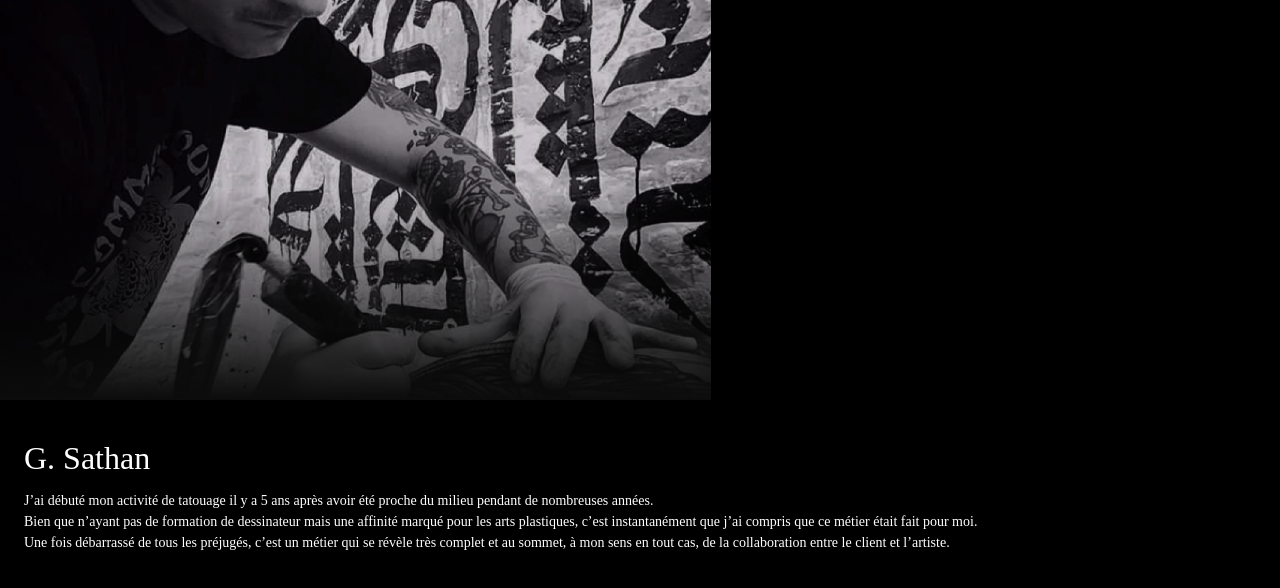
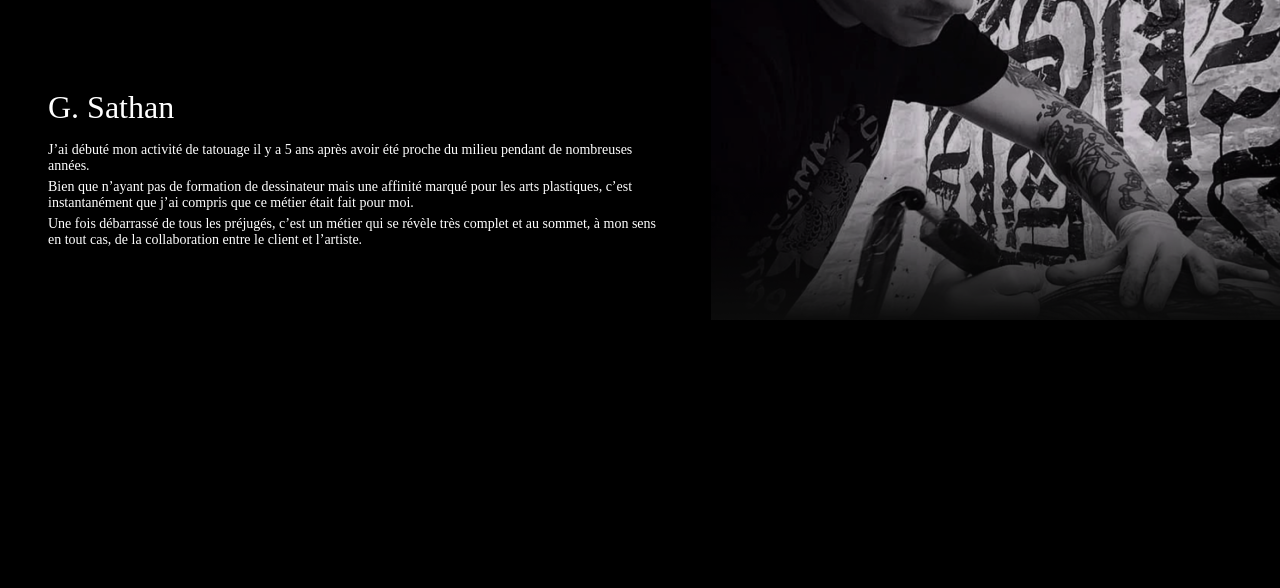
Before and after one commit to Bluegnarl/G-Sathan, a React (Vite) app: page / in a window 1280 px wide. Shown: the top 588 px of the page. Built offline with nearby package versions, Linux system fonts and the light colour scheme; a web font is replaced by a local one.

Commit message:
My Beautiful Header

```diff
--- a/src/App.jsx
+++ b/src/App.jsx
@@ -1,15 +1,28 @@
 import "./default.scss";
+
+import { useRef } from "react";
 
 import NavBar from './assets/components/NavBar/NavBar';
 import Header from './assets/components/Header/Header';
-import About from './assets/components/Text/Text';
+import { useEffect } from "react";
+import { useState } from "react";
 
 export default function App() {
+  const appRef = useRef(null);
+
+  const [appSize, setAppSize] = useState('');
+
+  useEffect(() => {
+    setAppSize(appRef.current.getBoundingClientRect().width);
+    window.addEventListener('resize', () => {
+      setAppSize(appRef.current.getBoundingClientRect().width);
+    })
+  }, [])
+
   return (
-    <div className="App">
+    <div className="App" ref={appRef}>
       <NavBar />
-      <Header />
-      <About />
+      <Header appSize={appSize}/>
     </div>
   );
 }
--- a/src/assets/components/About/About.jsx
+++ b/src/assets/components/About/About.jsx
@@ -1,7 +1,7 @@
-export default function About() {
+import Text from '../Text/Text'
+
+export default function About({ appSize }) {
   return(
-    <div>
-
-    </div>
+    <Text appSize={appSize} />
   )
 }
--- a/src/assets/components/Header/Header.jsx
+++ b/src/assets/components/Header/Header.jsx
@@ -1,10 +1,13 @@
 import backgroundimage from '../../images/dqsdqsd.png'
+import About from '../About/About'
 
-export default function Header() {
+export default function Header({ appSize }) {
   return(
-    <div className="d-flex-row w-full h-400">
+    <div className={`${appSize < 950 ? 'd-flex-column-reverse' : 'd-flex-row'} w-full jc-space-between`} style={{ height: appSize < 950 ? 'auto' : '40%'}}>
+      <About appSize={appSize} />
       <img
         className='b-cover'
+        style={{ width: appSize < 950 ? '100%' : 'auto', height: appSize > 950 && '100%' }}
         src={backgroundimage}
         alt='Background Image'
       />
--- a/src/assets/components/Text/Text.jsx
+++ b/src/assets/components/Text/Text.jsx
@@ -1,13 +1,13 @@
-export default function Text() {
+export default function Text({ appSize }) {
   return(
-    <div className="p-24">
+    <div className="p-48 d-flex-column jc-center">
       <div className="pt-16 pb-16">
         <p className="ff-title fs-32">G. Sathan</p>
       </div>
-      <div>
-        <p className="pb-5">J’ai débuté mon activité de tatouage il y a 5 ans après avoir été proche du milieu pendant de nombreuses années.</p>
-        <p className="pb-5">Bien que n’ayant pas de formation de dessinateur mais une affinité marqué pour les arts plastiques, c’est instantanément que j’ai compris que ce métier était fait pour moi.</p>
-        <p className="pb-5">Une fois débarrassé de tous les préjugés, c’est un métier qui se révèle très complet et au sommet, à mon sens en tout cas, de la collaboration entre le client et l’artiste.</p>
+      <div className="w-full">
+        <p className="w-full mb-5">J’ai débuté mon activité de tatouage il y a 5 ans après avoir été proche du milieu pendant de nombreuses années.</p>
+        <p className="w-full mb-5">Bien que n’ayant pas de formation de dessinateur mais une affinité marqué pour les arts plastiques, c’est instantanément que j’ai compris que ce métier était fait pour moi.</p>
+        <p className="w-full">Une fois débarrassé de tous les préjugés, c’est un métier qui se révèle très complet et au sommet, à mon sens en tout cas, de la collaboration entre le client et l’artiste.</p>
       </div>
     </div>
   )
--- a/src/assets/styles/_base.scss
+++ b/src/assets/styles/_base.scss
@@ -13,9 +13,13 @@ html{
 .App {
   width: 100vw;
   height: 100vh;
+  display: flex;
+  flex-direction: column;
   background: color.$surface;
   color: color.$on-surface;
+  align-items: center;
   font-size: 1.4rem;
+  overflow-y: scroll;
   &::-webkit-scrollbar {
     display: none;
   }
--- a/src/assets/styles/_flex.scss
+++ b/src/assets/styles/_flex.scss
@@ -27,9 +27,9 @@
 }
 
 .jc-space-between{
-  justify-content: space-around;
+  justify-content: space-between;
 }
 
 .jc-space-around{
-  justify-content: space-between;
+  justify-content: space-around;
 }
```
